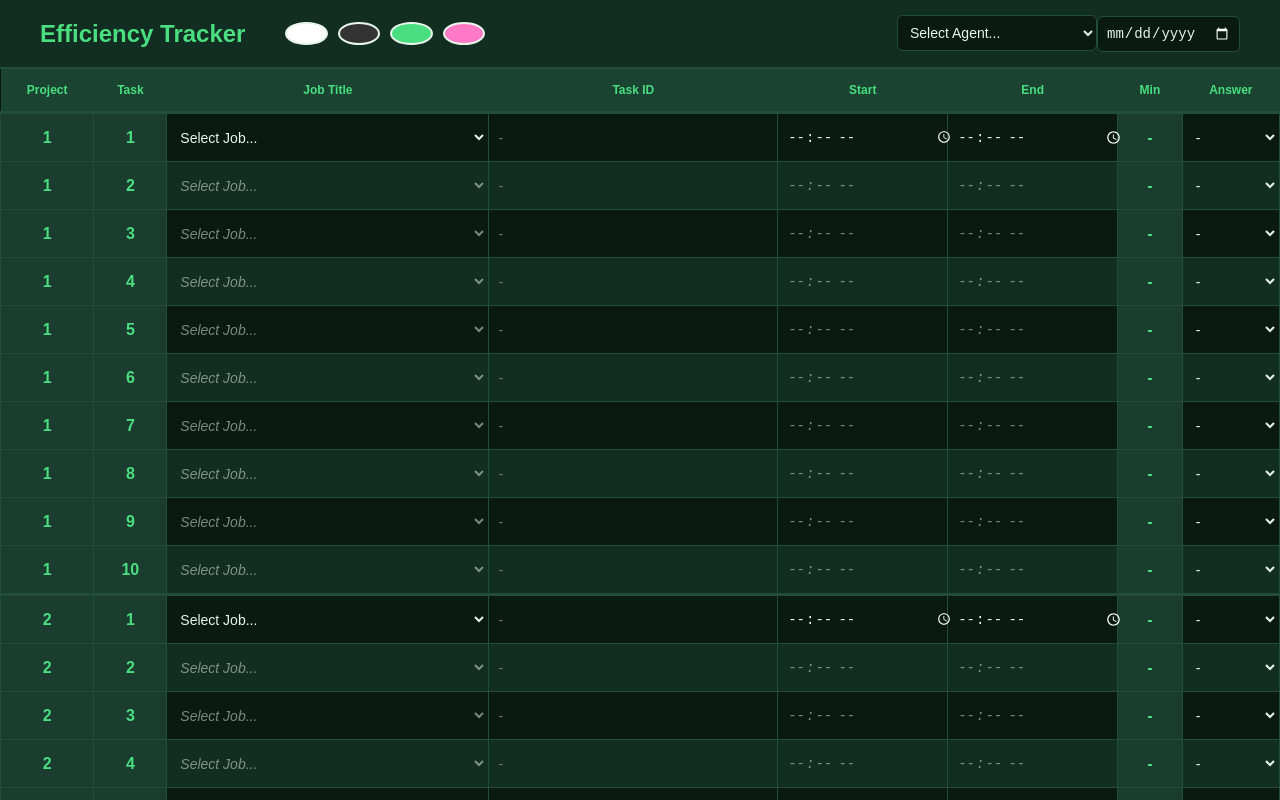
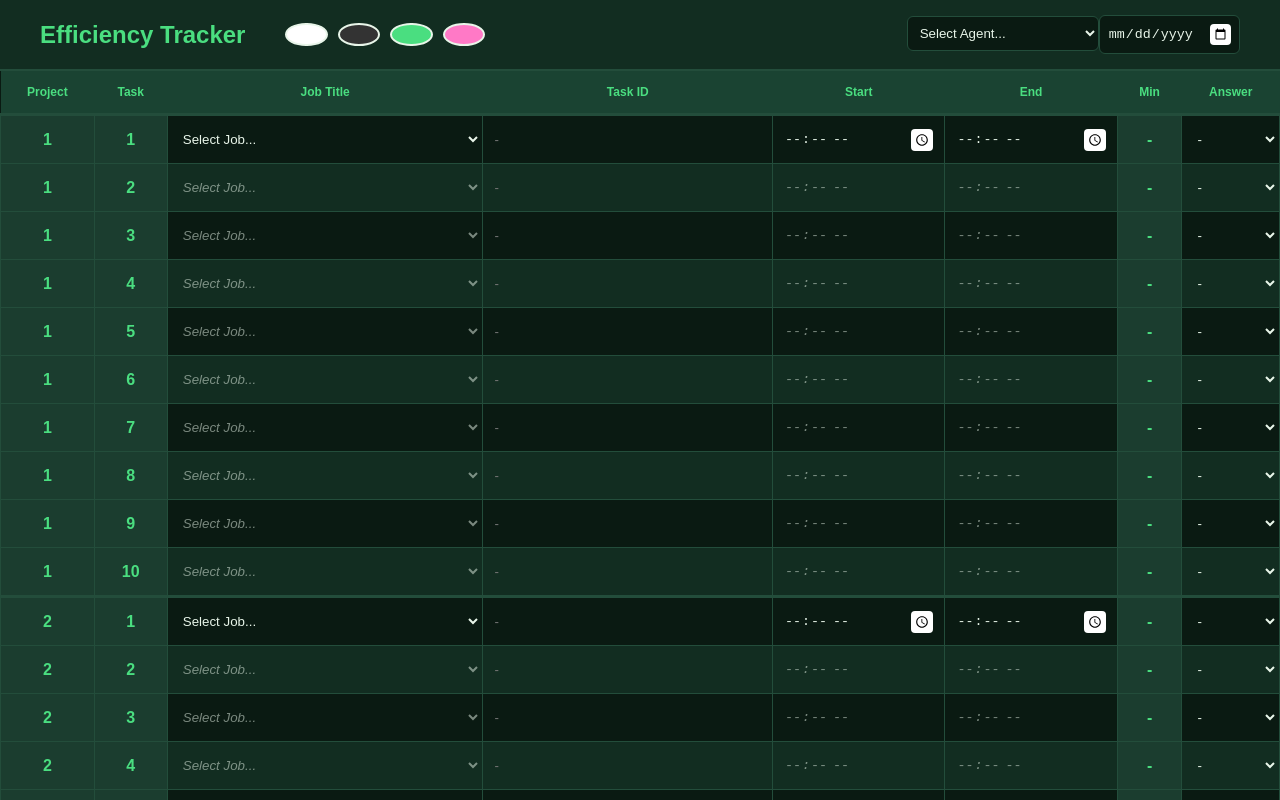
Before and after one commit to beripot/taskTracker, a React (Vite) app in the folder taskTracker/: page / in a window 1280 px wide. Shown: the top 800 px of the page. Built offline with nearby package versions, Linux system fonts and the light colour scheme.

Commit message:
force again

```diff
--- a/taskTracker/src/App.css
+++ b/taskTracker/src/App.css
@@ -9,7 +9,8 @@
   --accent-green: #4ade80;
   --text-main: #e8f5e9;
   --auto-green: #1b3d2f;
-  --icon-color: invert(100%); /* White icons for dark bg */
+  --icon-bg: #ffffff;      /* White button background */
+  --icon-filter: invert(0%); /* Black icon inside white button */
 }
 
 /* Light Theme */
@@ -21,7 +22,8 @@
   --accent-green: #000000;
   --text-main: #1a1a1a;
   --auto-green: #e8e8e8;
-  --icon-color: invert(0%); /* Black icons for white bg */
+  --icon-bg: #000000;      /* Black button background */
+  --icon-filter: invert(100%); /* White icon inside black button */
 }
 
 /* Dark Mode */
@@ -33,7 +35,8 @@
   --accent-green: #9e9e9e;
   --text-main: #ffffff;
   --auto-green: #222222;
-  --icon-color: invert(100%); /* White icons */
+  --icon-bg: #ffffff;      /* White button background */
+  --icon-filter: invert(0%);
 }
 
 /* Cyber Theme */
@@ -45,7 +48,8 @@
   --accent-green: #ff79c6;
   --text-main: #f8f8f2;
   --auto-green: #240e42;
-  --icon-color: invert(100%); /* White icons */
+  --icon-bg: #ffffff;      /* White button background */
+  --icon-filter: invert(0%);
 }
 
 /* 1. Global Reset */
@@ -62,6 +66,7 @@ body, html {
   display: flex;
   flex-direction: column;
   background-color: var(--deep-bg);
+  transition: background-color 0.3s ease;
 }
 
 /* 2. Header Section */
@@ -85,40 +90,37 @@ h2 { color: var(--accent-green); margin: 0; font-weight: 700; }
   border-radius: 50%;
   border: 2px solid var(--text-main);
   cursor: pointer;
+  transition: transform 0.2s;
 }
 
+.theme-btn:hover { transform: scale(1.2); }
 .btn-light { background: #ffffff; }
 .btn-dark { background: #333333; }
 .btn-emerald { background: #4ade80; }
 .btn-cyber { background: #ff79c6; }
 
-/* 3. Input & Icon Controls (The Fix) */
-.global-inputs select, .global-inputs input,
-td input, td select {
+/* 3. Input Styling */
+.global-inputs select, .global-inputs input {
   background-color: var(--deep-bg);
   border: 1px solid var(--border-green);
-  color: var(--text-main) !important;
+  color: var(--text-main);
   padding: 8px;
   border-radius: 6px;
-  font-size: 14px;
 }
 
-/* Specifically force the calendar and clock icons to invert based on theme */
+/* 4. The Specific Button Fix for Date and Time */
 input[type="date"]::-webkit-calendar-picker-indicator,
 input[type="time"]::-webkit-calendar-picker-indicator {
-  filter: var(--icon-color) !important;
+  background-color: var(--icon-bg) !important;
+  filter: var(--icon-filter) !important;
   cursor: pointer;
+  border-radius: 4px;
+  padding: 4px;
   opacity: 1;
 }
 
-/* Prevent the browser from changing colors on focus */
-input:focus, select:focus {
-  outline: 2px solid var(--accent-green);
-  background-color: var(--deep-bg) !important;
-}
-
-/* 4. Table Styles */
-.table-container { flex-grow: 1; overflow: auto; background-color: var(--deep-bg); }
+/* 5. Table Styles */
+.table-container { flex-grow: 1; overflow: auto; }
 
 table { width: 100%; border-collapse: collapse; }
 
@@ -134,22 +136,32 @@ thead th {
 }
 
 tr:nth-child(even) { background-color: var(--row-bg); }
+tr:hover { background-color: rgba(128, 128, 128, 0.05); }
 
-td { border: 1px solid var(--border-green); height: 45px; }
+td { height: 45px; border: 1px solid var(--border-green); position: relative; }
 
 td input, td select {
   width: 100%; height: 100%;
-  background: transparent !important;
-  border: none !important;
-  border-radius: 0;
+  background: transparent;
+  color: var(--text-main) !important;
+  border: none;
+  padding: 0 10px;
+  box-sizing: border-box;
 }
 
-/* Disabled Row Logic */
-td input:disabled, td select:disabled {
+/* Dropdown styling */
+select, option {
+  background-color: var(--row-bg);
+  color: var(--text-main) !important;
+}
+
+/* Disabled row logic */
+td select:disabled, td input:disabled {
+  background-color: transparent !important;
+  color: var(--text-main) !important;
   opacity: 0.5;
-  color: var(--text-main) !important;
-  -webkit-text-fill-color: var(--text-main) !important;
   cursor: not-allowed;
+  -webkit-text-fill-color: var(--text-main);
 }
 
 /* Specialized Fields */
```
Also changed, not shown: taskTracker/src/App.jsx (+10 -5 lines).
